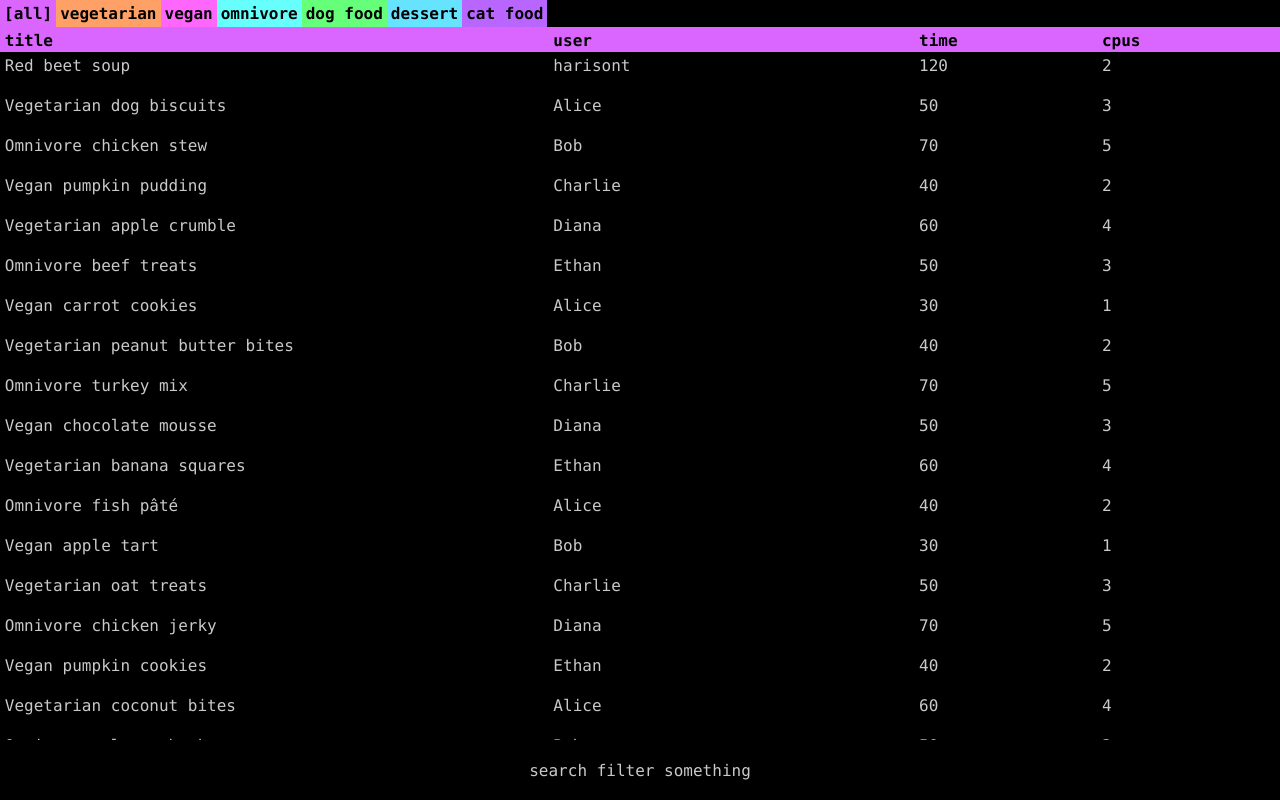
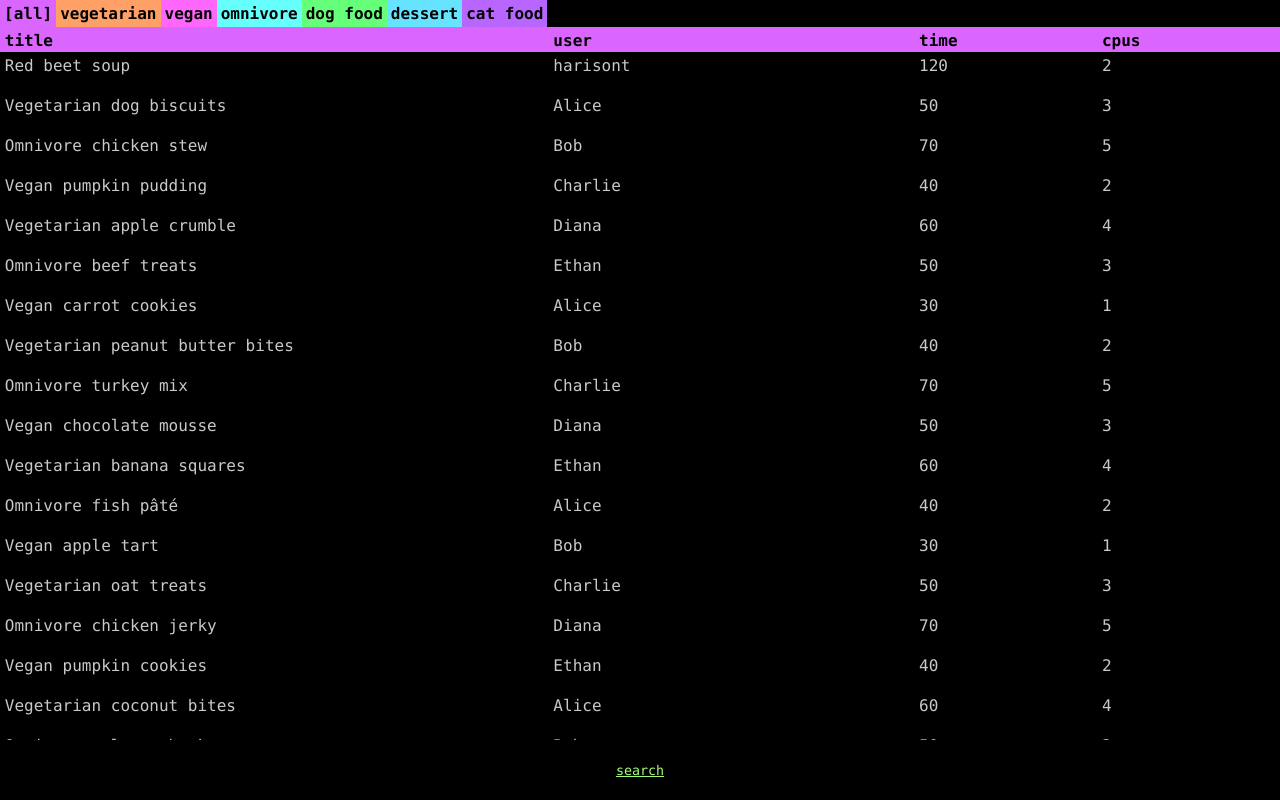
Before and after one commit to rapunschel/concurrent-cooking, a React (Vite) app: page /#/ in a window 1280 px wide. Shown: the top 800 px of the page. Built offline with nearby package versions, Linux system fonts and the light colour scheme.

Commit message:
feat: search bar - updates url, doesnt filter yet

```diff
--- a/src/components/Terminal.tsx
+++ b/src/components/Terminal.tsx
@@ -1,12 +1,25 @@
 import type React from "react";
 import generateColor from "../utils/generateColor";
-import { useLoaderData, useNavigate } from "react-router";
+import {
+  useLoaderData,
+  useNavigate,
+  Form,
+  type NavigateFunction,
+} from "react-router";
 import { fetchAllRecipes, fetchRecipes, fetchTags } from "../api/recipe";
-import type { RecipeLoaderType, RecipeMetaData } from "../types.ts";
+import type { RecipeMetaData } from "../types.ts";
 import { deslugify, slugify } from "../utils/utils.ts";
+import { useEffect, useState } from "react";
 
-export async function loader({ params }: any): Promise<RecipeLoaderType> {
+export async function loader({ params, request }: any): Promise<{
+  selectedTag: string;
+  tags: string[];
+  recipes: RecipeMetaData[];
+  q: string | null;
+}> {
   let selectedTag: string = params.tagId ? deslugify(params.tagId) : "all";
+  const url = new URL(request.url);
+  const q = url.searchParams.get("q");
 
   const tags: string[] = await fetchTags();
   const recipes: RecipeMetaData[] =
@@ -14,7 +27,7 @@ export async function loader({ params }: any): Promise<RecipeLoaderType> {
       ? await fetchAllRecipes()
       : await fetchRecipes(selectedTag);
 
-  return { selectedTag, tags, recipes };
+  return { selectedTag, tags, recipes, q };
 }
 
 type RecipeItemProps = {
@@ -28,9 +41,15 @@ export default function Terminal() {
     selectedTag,
     tags,
     recipes,
-  }: { selectedTag: string; tags: string[]; recipes: RecipeMetaData[] } =
-    useLoaderData();
+    q,
+  }: {
+    selectedTag: string;
+    tags: string[];
+    recipes: RecipeMetaData[];
+    q: string | null;
+  } = useLoaderData();
 
+  const [isSearchActive, setSearchActive] = useState(Boolean(q));
   const saturation = 100;
   const lightness = 70;
   const navigate = useNavigate();
@@ -80,10 +99,73 @@ export default function Terminal() {
           );
         })}
       </div>
+      <div className="terminal-cmds">
+        <Search
+          props={{
+            q: q ?? "",
+            navigate,
+            isSearchActive,
+            onClick: () => {
+              setSearchActive(!isSearchActive);
+            },
+          }}
+        />
+      </div>
+    </>
+  );
+}
 
-      <div className="terminal-cmds">
-        <span>search filter something</span>
-      </div>
+function Search({
+  props,
+}: {
+  props: {
+    q: string;
+    navigate: NavigateFunction;
+    isSearchActive: Boolean;
+    onClick: any;
+  };
+}) {
+  const { q, navigate, isSearchActive, onClick } = props;
+
+  useEffect(() => {
+    const input = document.getElementById("q") as HTMLInputElement | null;
+    if (input) {
+      input.value = q;
+    }
+  }, [q]);
+
+  const onSubmit = (event: React.FormEvent<HTMLFormElement>) => {
+    event.preventDefault();
+    const query = (event.currentTarget.q as HTMLInputElement).value.trim();
+    navigate(`?q=${encodeURIComponent(query)}`);
+    const input = document.getElementById("q") as HTMLInputElement;
+    input.blur();
+  };
+
+  return (
+    <>
+      {isSearchActive ? (
+        <>
+          <Form id="search-form" role="search" tabIndex={0} onSubmit={onSubmit}>
+            <label htmlFor="q">search:&nbsp;</label>
+            <input
+              type="search"
+              id="q"
+              name="q"
+              aria-label="Search recipe"
+              defaultValue={q}
+              autoFocus
+            />
+            <button type="button" onClick={onClick}>
+              X
+            </button>
+          </Form>
+        </>
+      ) : (
+        <button type="button" onClick={onClick}>
+          search
+        </button>
+      )}
     </>
   );
 }
```
